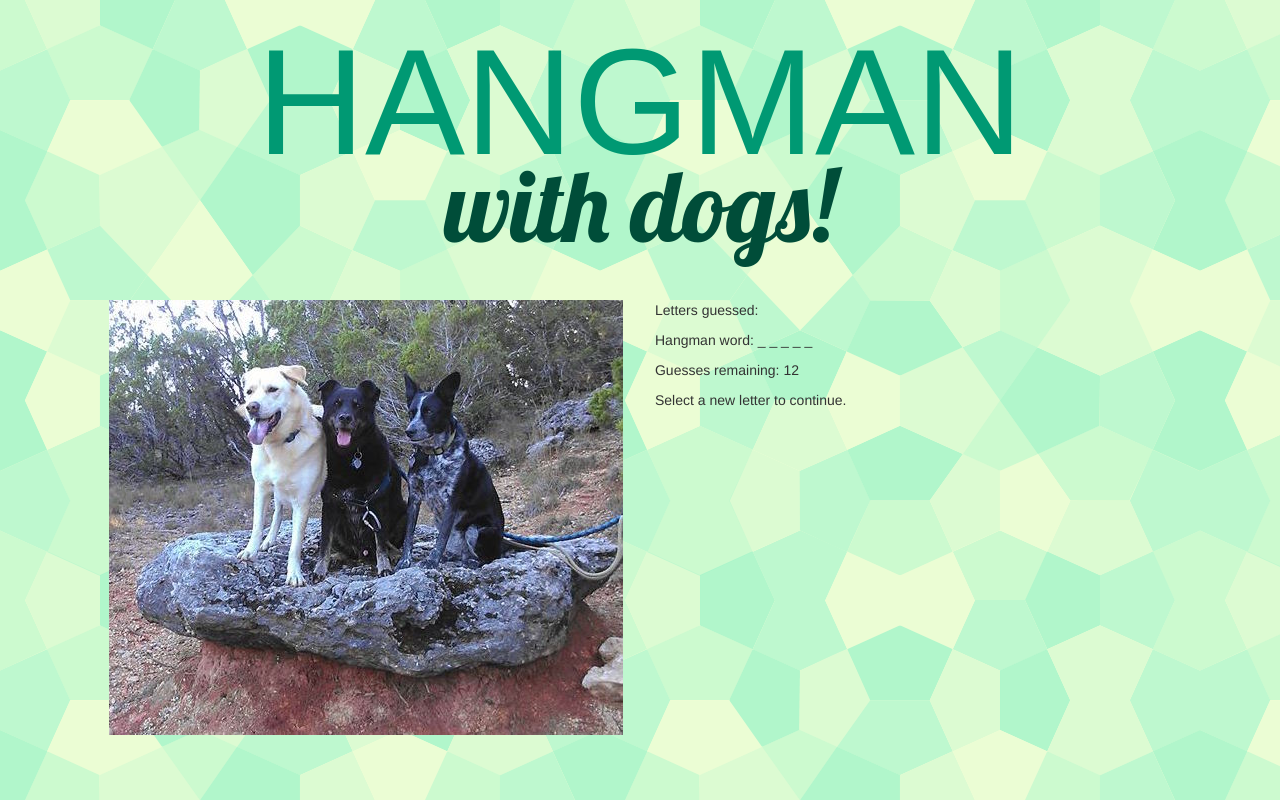
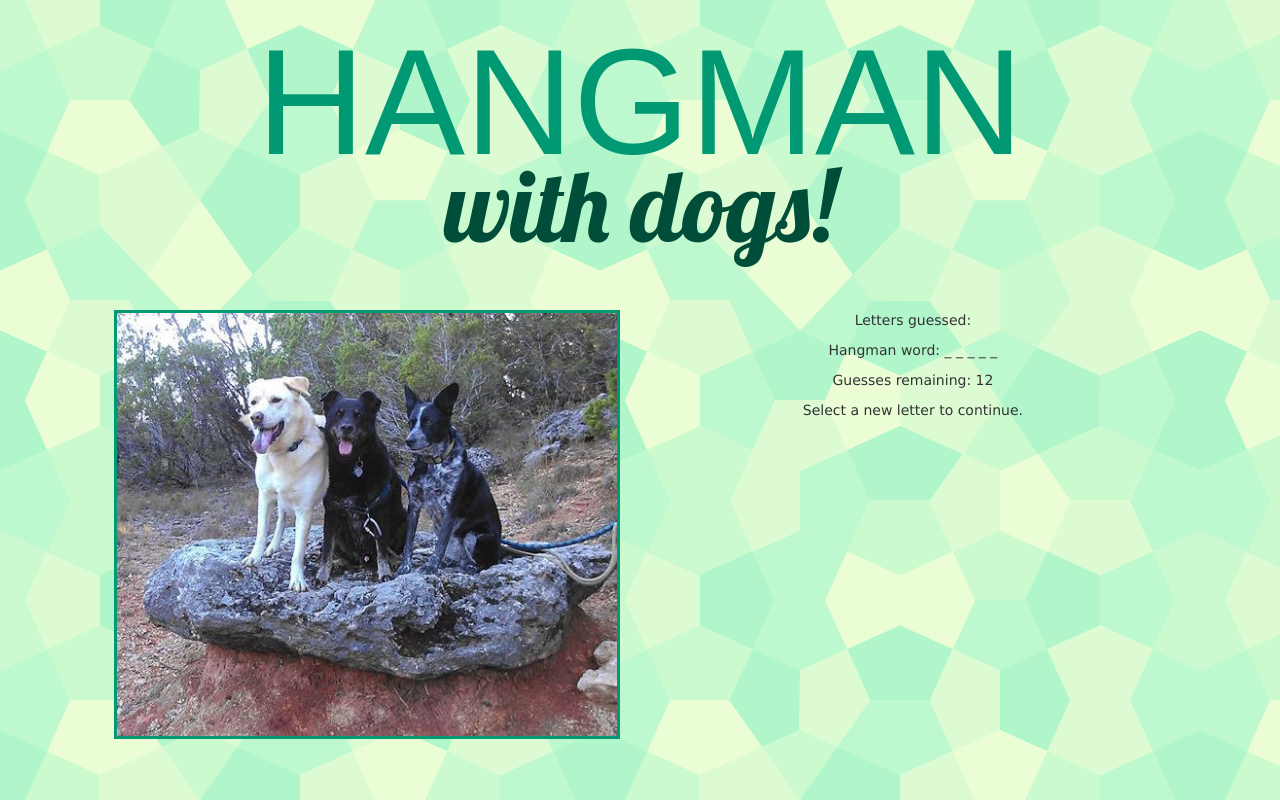
Before and after one commit to MarloBennett/week-3-game, a PHP site: page / in a window 1280 px wide. Run offline with PHP 8.4, Linux system fonts and the light colour scheme; some web fonts are replaced.

Commit message:
updated html and css

```diff
--- a/assets/css/styles.css
+++ b/assets/css/styles.css
@@ -1,5 +1,6 @@
 body {
 	background-image: url("../images/congruent_pentagon.png");
+	width: 100%;
 }
 
 h1 {
@@ -18,9 +19,23 @@ h2 {
 }
 
 .col-md-12 {
-	margin-bottom: 35px;
+	margin-bottom: 45px;
 }
 
 #main-content {
-	padding-top: 50px;
+	padding-top: 30px;
 }
+
+.col-md-5 {
+	padding: 20px;
+}
+
+img {
+	width: 100%;
+	border: 3px solid #009973;
+}
+
+p {
+	font-family: Verdana, Geneva, sans-serif;
+	text-align: center;
+}
--- a/assets/javascript/game.js
+++ b/assets/javascript/game.js
@@ -19,8 +19,6 @@ initializeNewGame();
 
 //Initializes a new game
 function initializeNewGame() {
-
-	console.log("Initializing new game");
 
 	restartGame = false;
 
@@ -85,7 +83,7 @@ function updateGame() {
 
 	var hangmanWord = getHangmanWord(lettersGuessed);
 
-		//Taking the tallies and displaying them in HTML
+		//replaces the html in the html file
 	var html =
 		"<p>Letters guessed: " + lettersGuessed + "</p>" +
 		"<p>Hangman word: " + hangmanWord + "</p>" +
--- a/home.html
+++ b/home.html
@@ -21,16 +21,16 @@
 
 </div>
 
-<div class="row" id="main-content">
+<div class="row" id="main-content" class="pups-image">
 
 <div class="col-md-1"></div>
 
 <div class="col-md-5">
-	<img src="assets/images/dogs.jpg">
+	<img src="assets/images/dogs.jpg" alt="picture of three dogs">
 </div>
 
 <div id="game" class="col-md-5">
-	<p>Press any letter key to start playing.</p>
+
 </div>
 
 <div class="col-md-1"></div>
```
